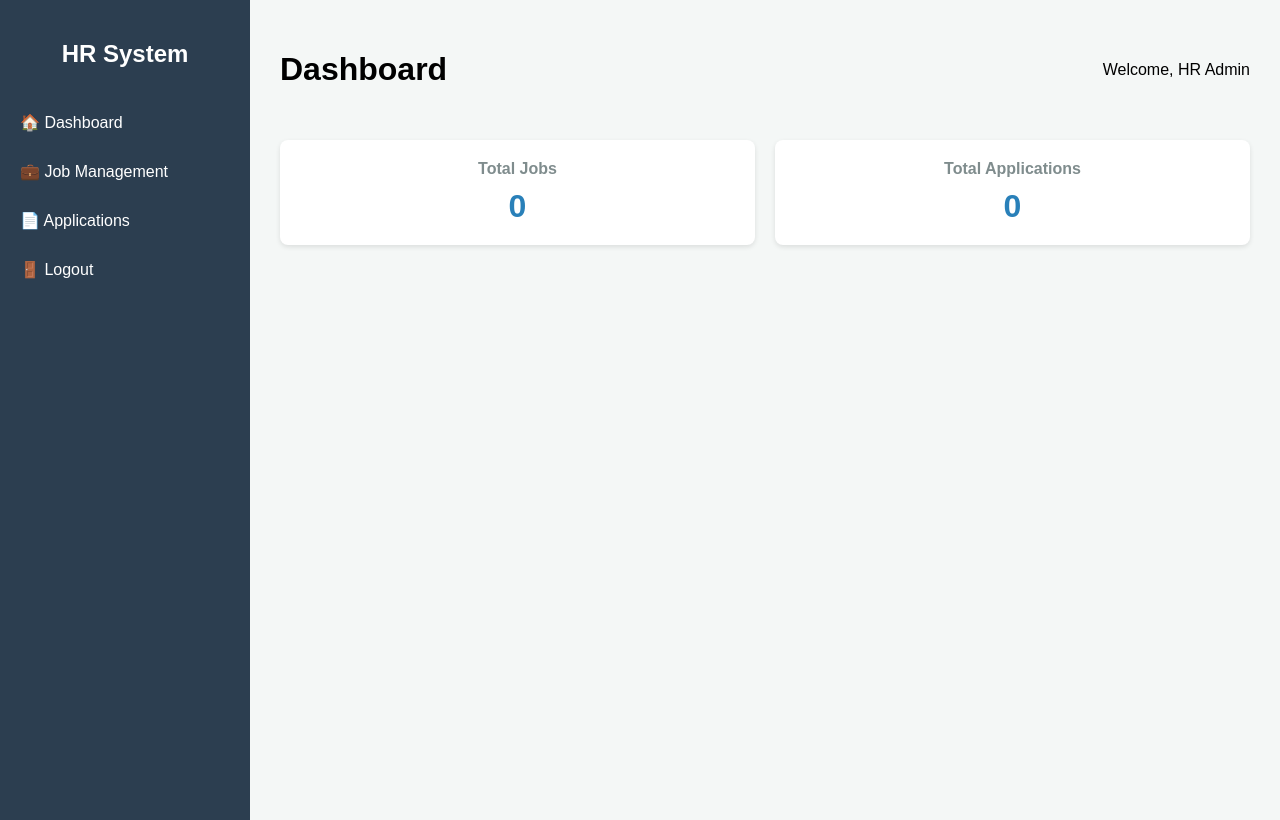
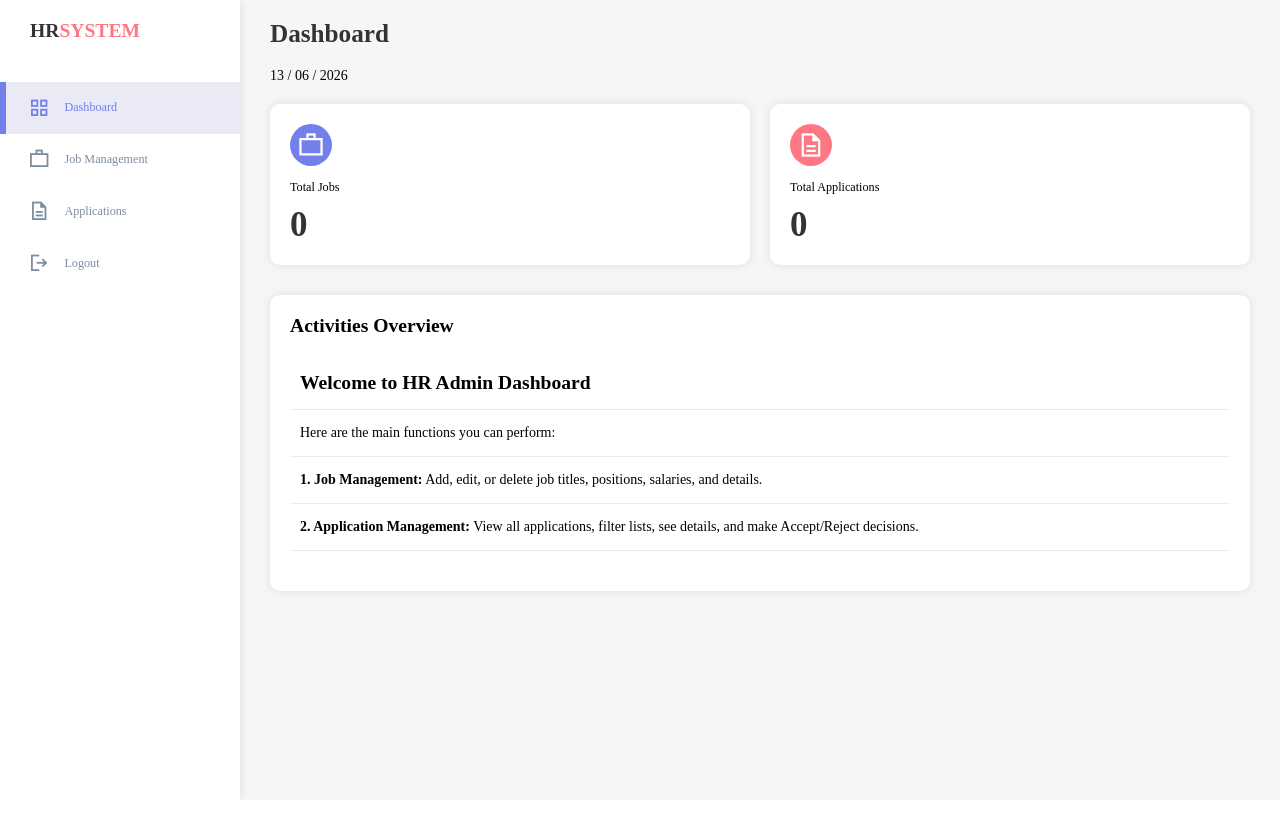
Before and after one commit to CHAAIKHONG/TSE_JobApplication, a PHP site: page /home.php in a window 1280 px wide. Run offline with PHP 8.4, Linux system fonts and the light colour scheme; data that the repository does not hold is empty.

Commit message:
admin home page chaning

```diff
--- a/admin/home.php
+++ b/admin/home.php
@@ -1,80 +1,218 @@
 <?php
-// 引入数据库连接
+// Database Connection
 require_once '../database/db.php';
 
-// 初始化数量
 $total_jobs = 0;
 $total_applications = 0;
 
 try {
-    // 1. 查询总职位数（假设表名叫 jobs）
+    // Count total jobs
     $sql_jobs = "SELECT COUNT(*) as total FROM jobs";
-    $result_jobs = mysqli_query($conn, $sql_jobs); // 如果使用的是 PDO，请改为相应的 PDO 语法
+    $result_jobs = mysqli_query($conn, $sql_jobs);
     if ($result_jobs) {
         $row = mysqli_fetch_assoc($result_jobs);
         $total_jobs = $row['total'];
     }
 
-    // 2. 查询总申请数（假设表名叫 applications）
+    // Count total applications
     $sql_apps = "SELECT COUNT(*) as total FROM applications";
     $result_apps = mysqli_query($conn, $sql_apps);
     if ($result_apps) {
         $row = mysqli_fetch_assoc($result_apps);
         $total_applications = $row['total'];
     }
-} catch (Exception $e) {
-    // 如果报错，可以临时取消注释查看原因
-    // echo "Database Error: " . $e->getMessage();
-}
+} catch (Exception $e) {}
 ?>
 
 <!DOCTYPE html>
 <html lang="en">
+
 <head>
     <meta charset="UTF-8">
+    <meta http-equiv="X-UA-Compatible" content="IE-edge">
     <meta name="viewport" content="width=device-width, initial-scale=1.0">
     <title>HR Admin Dashboard</title>
+
+    <link href="https://fonts.googleapis.com/css2?family=Material+Symbols+Sharp" rel="stylesheet" />
+
     <style>
-        body { margin: 0; font-family: Arial, sans-serif; display: flex; background-color: #f4f7f6; }
-        .sidebar { width: 250px; background-color: #2c3e50; color: white; height: 100vh; padding-top: 20px; }
-        .sidebar h2 { text-align: center; margin-bottom: 30px; }
-        .sidebar a { display: block; color: white; padding: 15px 20px; text-decoration: none; }
-        .sidebar a:hover { background-color: #34495e; }
-        .main-content { flex: 1; padding: 30px; }
-        .header { display: flex; justify-content: space-between; align-items: center; margin-bottom: 30px; }
-        .cards { display: flex; gap: 20px; }
-        .card { background: white; padding: 20px; border-radius: 8px; box-shadow: 0 2px 5px rgba(0,0,0,0.1); flex: 1; text-align: center; }
-        .card h3 { margin: 0; color: #7f8c8d; font-size: 16px; }
-        .card .number { font-size: 32px; font-weight: bold; color: #2980b9; margin-top: 10px; }
+        :root {
+            --primary: #7380ec;
+            --danger: #ff7782;
+            --success: #41f1b6;
+            --warning: #ffbb55;
+            --white: #fff;
+            --info-dark: #7d8da1;
+            --info-light: #dce1eb;
+            --dark: #363949;
+            --light: rgba(132, 139, 200, 0.18);
+            --primary-variant: #111e88;
+            --dark-variant: #677483;
+            --color-background: #f6f6f9;
+        }
+
+        * {
+            margin: 0; padding: 0; outline: 0; appearance: none; border: 0;
+            text-decoration: none; list-style: none; box-sizing: border-box;
+        }
+
+        html { font-size: 14px; }
+        body { margin: 0; padding: 0; background-color: var(--color-background); }
+
+        a { color: #363949; }
+        img { display: block; width: 100%; }
+        h1 { font-weight: 800; font-size: 1.8rem; color: #333; }
+        h2 { font-size: 1.4rem; }
+        h3 { font-size: 0.87rem; font-weight: 500; }
+        small { font-size: 0.75rem; }
+        .text-muted { color: #dce1eb; }
+        .danger { color: #ff7782; }
+
+        .container {
+            display: grid;
+            grid-template-columns: 240px 1fr;
+            min-height: 100vh;
+        }
+
+        aside {
+            background: #fff;
+            box-shadow: 0 0 10px rgba(0,0,0,0.1);
+            position: sticky;
+            top: 0;
+            height: 100vh;
+        }
+
+        .logo { display: flex; align-items: center; padding: 20px; }
+        .logo h2 { margin-left: 10px; color: #333; }
+
+        .sidebar { padding: 20px 0; }
+        .sidebar a {
+            display: flex; color: #7d8da1; margin-left: 2rem; gap: 1rem;
+            align-items: center; position: relative; height: 3.7rem;
+            transition: all 300ms ease;
+        }
+        .sidebar a span { font-size: 1.6rem; transition: all 300ms ease; }
+        .sidebar a.active { background: var(--light); color: var(--primary); margin-left: 0; padding-left: 2rem;}
+        .sidebar a.active:before {
+            content: ""; width: 6px; height: 100%;
+            background: var(--primary); position: absolute; left: 0;
+        }
+        .sidebar a.active span { color: var(--primary); }
+        .sidebar a:hover { color: var(--primary); }
+        .sidebar a:hover span { margin-left: 1rem; }
+
+        main { padding: 20px 30px; }
+        .date { margin: 20px 0; }
+
+        .insights {
+            display: grid; grid-template-columns: repeat(auto-fit, minmax(240px, 1fr));
+            gap: 20px; margin-bottom: 30px;
+        }
+
+        .card-box {
+            background: #fff; padding: 20px; border-radius: 10px;
+            box-shadow: 0 0 10px rgba(0,0,0,0.1);
+        }
+        .card-box span { font-size: 2rem; padding: 0.5rem; border-radius: 50%; color: #fff; margin-bottom: 1rem; display: inline-block; }
+        .card-box:nth-child(1) span { background: var(--primary); }
+        .card-box:nth-child(2) span { background: var(--danger); }
+        .card-box h1 { margin-top: 10px; font-size: 2.5rem;}
+
+        .recent-activities {
+            background: #fff; padding: 20px; border-radius: 10px;
+            box-shadow: 0 0 10px rgba(0,0,0,0.1); margin-top: 30px;
+        }
+        table.centered-table { width: 100%; margin: 20px 0; border-collapse: collapse; }
+        table.centered-table td { padding: 15px 10px; text-align: left; border-bottom: 1px solid var(--light); }
     </style>
 </head>
+
 <body>
+    <div class="container">
+        <aside>
+            <div class="top">
+                <div class="logo">
+                    <h2>HR<span class="danger">SYSTEM</span></h2>
+                </div>
+            </div>
 
             <div class="sidebar">
-        <h2>HR System</h2>
-        <a href="home.php">🏠 Dashboard</a>
-        <a href="jobs.php">💼 Job Management</a>
-        <a href="applications.php">📄 Applications</a>
-        <a href="logout.php">🚪 Logout</a>
+                <a href="home.php" class="active">
+                    <span class="material-symbols-sharp">grid_view</span>
+                    <h3>Dashboard</h3>
+                </a>
+                <a href="jobs.php">
+                    <span class="material-symbols-sharp">work</span>
+                    <h3>Job Management</h3>
+                </a>
+                <a href="applications.php">
+                    <span class="material-symbols-sharp">description</span>
+                    <h3>Applications</h3>
+                </a>
+                <a href="logout.php">
+                    <span class="material-symbols-sharp">logout</span>
+                    <h3>Logout</h3>
+                </a>
+            </div>
+        </aside>
+
+        <main>
+            <h1>Dashboard</h1>
+
+            <div class="date">
+                <span id="current-date"></span>
             </div>
 
-    <div class="main-content">
-        <div class="header">
-            <h1>Dashboard</h1>
-            <span>Welcome, HR Admin</span>
-        </div>
-
-        <div class="cards">
-            <div class="card">
+            <div class="insights">
+                <div class="card-box">
+                    <span class="material-symbols-sharp">work</span>
+                    <div class="middle">
+                        <div class="left">
                             <h3>Total Jobs</h3>
-                <div class="number"><?php echo $total_jobs; ?></div>
-            </div>
-            <div class="card">
-                <h3>Total Applications</h3>
-                <div class="number"><?php echo $total_applications; ?></div>
+                            <h1><?php echo $total_jobs; ?></h1>
                         </div>
                     </div>
                 </div>
 
+                <div class="card-box">
+                    <span class="material-symbols-sharp">description</span>
+                    <div class="middle">
+                        <div class="left">
+                            <h3>Total Applications</h3>
+                            <h1><?php echo $total_applications; ?></h1>
+                        </div>
+                    </div>
+                </div>
+            </div>
+
+            <div class="recent-activities">
+                <h2>Activities Overview</h2>
+                <table class="centered-table">
+                    <tbody>
+                        <tr>
+                            <td colspan="2"><h2>Welcome to HR Admin Dashboard</h2></td>
+                        </tr>
+                        <tr>
+                            <td colspan="2">Here are the main functions you can perform:</td>
+                        </tr>
+                        <tr>
+                            <td colspan="2"><b>1. Job Management:</b> Add, edit, or delete job titles, positions, salaries, and details.</td>
+                        </tr>
+                        <tr>
+                            <td colspan="2"><b>2. Application Management:</b> View all applications, filter lists, see details, and make Accept/Reject decisions.</td>
+                        </tr>
+                    </tbody>
+                </table>
+            </div>
+        </main>
+    </div>
+
+    <script>
+        const now = new Date();
+        const day = String(now.getDate()).padStart(2, '0');
+        const month = String(now.getMonth() + 1).padStart(2, '0');
+        const year = now.getFullYear();
+        document.getElementById('current-date').textContent = `${day} / ${month} / ${year}`;
+    </script>
 </body>
 </html>
```
Lines whose indentation alone changed are shown as unchanged.
